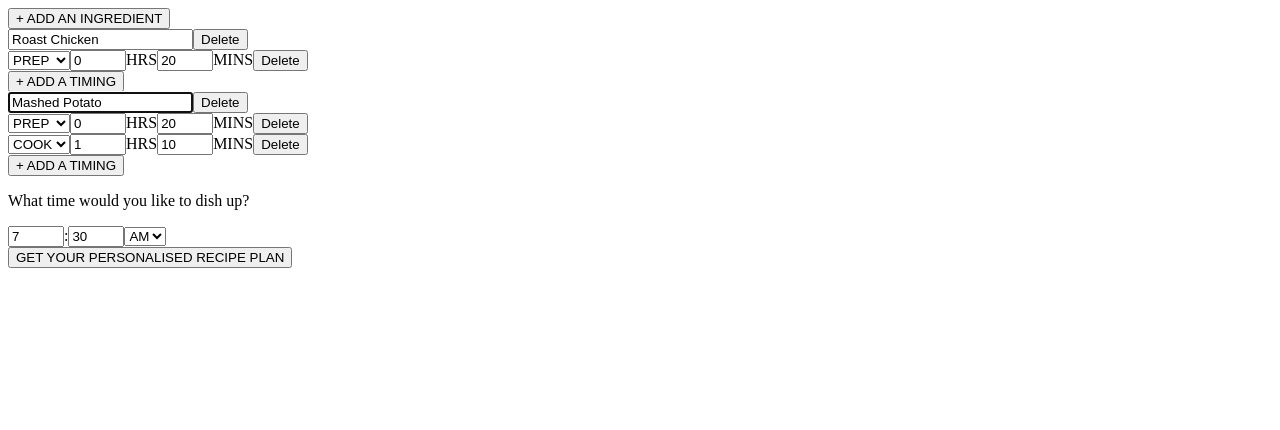
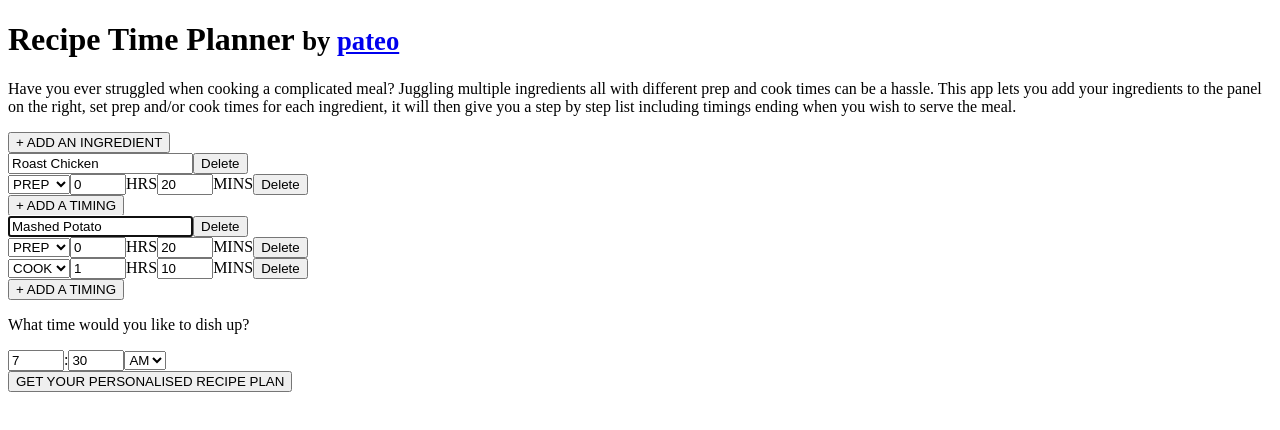
Before and after one commit to dashedstripes/recipe-time-planner, a React (Create React App) app: page / in a window 1280 px wide. Shown: the top 430 px of the page. Built offline with nearby package versions, Linux system fonts and the light colour scheme.

Commit message:
Add header and intro copy

```diff
--- a/src/App.js
+++ b/src/App.js
@@ -4,14 +4,17 @@ import IngredientsList from './containers/IngredientsList';
 class App extends Component {
   constructor(props) {
     super(props)
-
-    this.state = {}
-
   }
 
   render() {
     return (
       <div>
+        <div>
+          <h1>Recipe Time Planner <small>by <a href='https://pateo.co'>pateo</a></small></h1>
+        </div>
+        <div>
+          <p>Have you ever struggled when cooking a complicated meal? Juggling multiple ingredients all with different prep and cook times can be a hassle. This app lets you add your ingredients to the panel on the right, set prep and/or cook times for each ingredient, it will then give you a step by step list including timings ending when you wish to serve the meal.</p>
+        </div>
         <IngredientsList />
       </div>
     );
```
